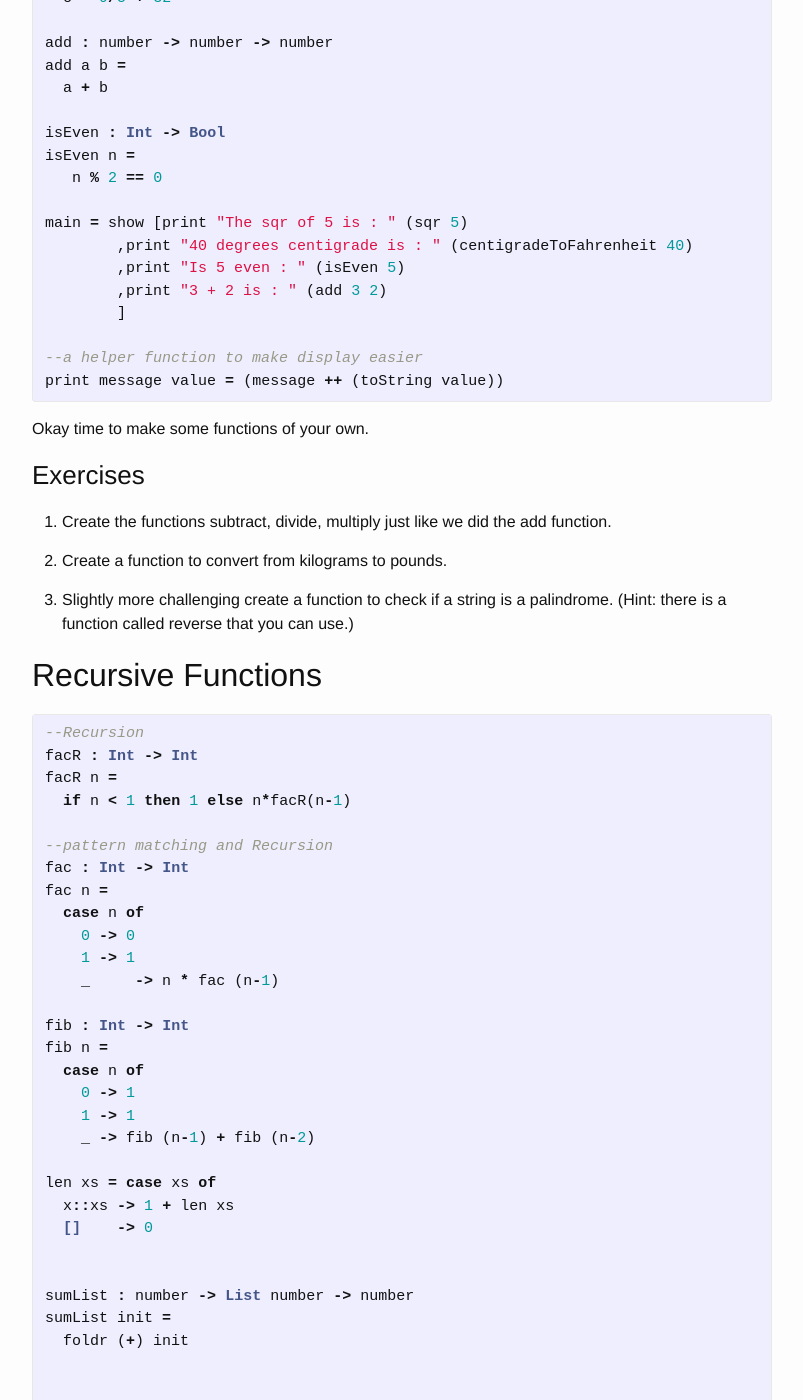
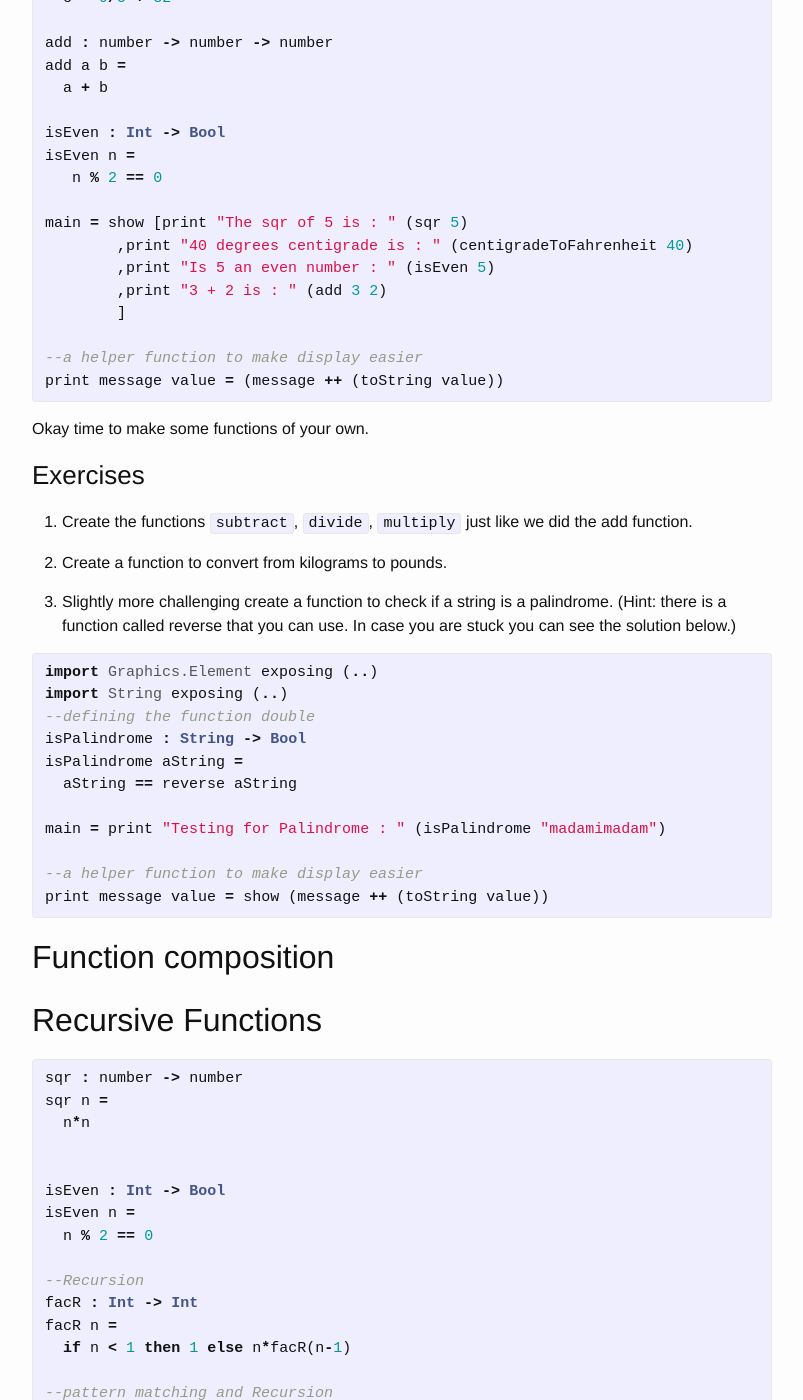
Before and after one commit to csmith111/csmith111.github.io, a Jekyll site: the page built from _posts/2016-02-07-ASecondBlogPost.markdown, in a window 1280 px wide and 1400 px high, scrolled down 1073 px. Shown: the whole window, without its empty margins (238-1041 px from the left). Built offline with Jekyll 4.4.1, drawn with Linux system fonts in a browser that asks for light colours.

Commit message:
fourth blog post

```diff
--- a/_posts/2016-02-07-ASecondBlogPost.markdown
+++ b/_posts/2016-02-07-ASecondBlogPost.markdown
@@ -53,7 +53,7 @@ isEven n =
 
 main = show [print "The sqr of 5 is : " (sqr 5)
         ,print "40 degrees centigrade is : " (centigradeToFahrenheit 40)
-        ,print "Is 5 even : " (isEven 5)
+        ,print "Is 5 an even number : " (isEven 5)
         ,print "3 + 2 is : " (add 3 2)
         ]
 
@@ -66,15 +66,41 @@ Okay time to make some functions of your own.
 
 ### Exercises
 
-1. Create the functions subtract, divide, multiply just like we did the add function.
+1. Create the functions `subtract`, `divide`, `multiply` just like we did the add function.
 
 2. Create a function to convert from kilograms to pounds.
 
-3. Slightly more challenging create a function to check if a string is a palindrome. (Hint: there is a function called reverse that you can use.)
+3. Slightly more challenging create a function to check if a string is a palindrome. (Hint: there is a function called reverse that you can use. In case you are stuck you can see the solution below.)
+
+{% highlight Haskell %}
+import Graphics.Element exposing (..)
+import String exposing (..)
+--defining the function double
+isPalindrome : String -> Bool
+isPalindrome aString =
+  aString == reverse aString
+
+main = print "Testing for Palindrome : " (isPalindrome "madamimadam")
+
+--a helper function to make display easier
+print message value = show (message ++ (toString value))
+{% endhighlight %}
+
+## Function composition
 
 ## Recursive Functions
 
 {% highlight Haskell %}
+
+sqr : number -> number
+sqr n =
+  n*n
+
+
+isEven : Int -> Bool
+isEven n =
+  n % 2 == 0
+
 --Recursion
 facR : Int -> Int
 facR n =
```
